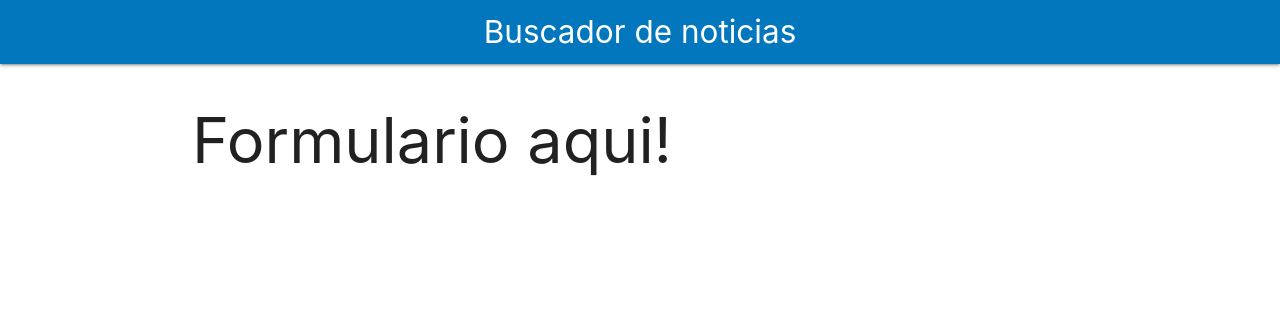
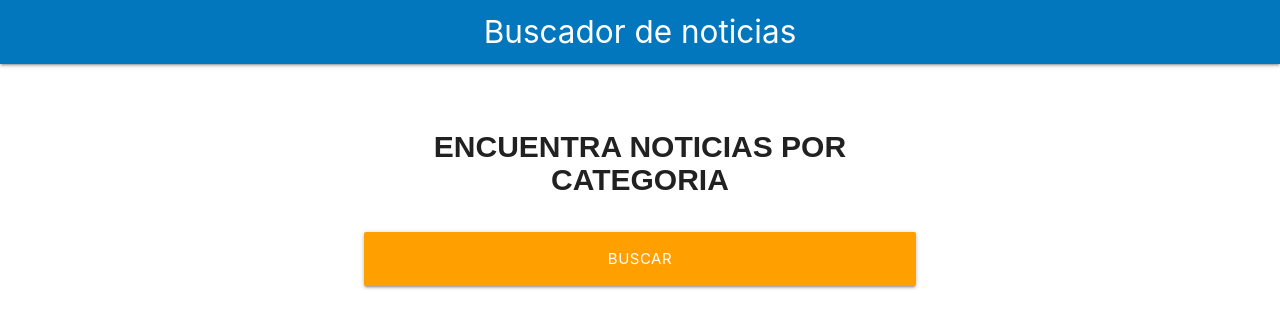
Before and after one commit to micspinis/News, a React (Create React App) app: page / in a window 1280 px wide. Shown: the top 328 px of the page. Built offline with nearby package versions, Linux system fonts and the light colour scheme.

Commit message:
Creando Formulario component y modulo

```diff
--- a/src/App.js
+++ b/src/App.js
@@ -1,5 +1,6 @@
 import React, { Fragment } from 'react';
 import Header from './componentes/Header';
+import Formulario from './componentes/Formulario';
 
 function App() {
   return (
@@ -9,7 +10,7 @@ function App() {
       />
 
       <div className="container white">
-        <h1>Formulario aqui!</h1>
+        <Formulario />
       </div>
     </Fragment>
   );
--- /dev/null
+++ b/src/componentes/Formulario.js
@@ -0,0 +1,27 @@
+import React from 'react';
+// La forma de utilizar los styles en los modules es importandolas a un objeto
+import styles from './Formulario.module.css';
+
+const Formulario = () => {
+    return (
+        // Combinacion de dos fuentes distintas de estilos
+        <div className={`${styles.buscador} row`}>
+            <div className="col s12 m8 offset-m2">
+                <form>
+                    {/* Usando styles desde nuestro module */}
+                    <h2 className={styles.heading}>Encuentra noticias por categoria</h2>
+                    <div className="input-field col s12">
+                        <input
+                            type="submit"
+                            // Combinacion de dos fuentes distintas de estilos
+                            className={`${styles.btn_block} btn-large amber darken-2`}
+                            value="Buscar"
+                        />
+                    </div>
+                </form>
+            </div>
+        </div>
+     );
+}
+
+export default Formulario;
--- /dev/null
+++ b/src/componentes/Formulario.module.css
@@ -0,0 +1,17 @@
+.heading {
+    font-family: 'Releway', sans-serif;
+    font-weight: 900;
+    font-size: 2rem;
+    text-align: center;
+    text-transform: uppercase;
+}
+
+.buscador {
+    margin-top: 2rem;
+    margin-bottom: 2rem;
+    text-align: left;
+}
+
+.btn_block {
+    width: 100%;
+}
```
